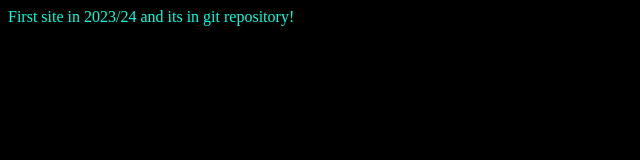
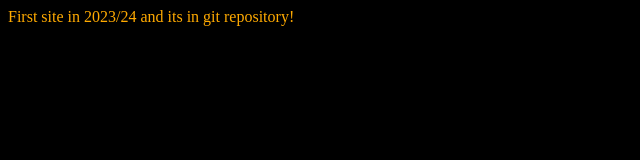
Before and after one commit to 11BSZ1/bot_feladat, a plain HTML site: page index.html in a window 1280 px wide. Shown: the whole page, without its empty margins (0-640 px from the left). Drawn offline with Linux system fonts and the light colour scheme.

Commit message:
Change body text color

```diff
--- a/assets/css/main.css
+++ b/assets/css/main.css
@@ -1,4 +1,4 @@
 body {
     background: #000000;
-color: #00ffdd;
+color: #ffaa00;
 }
```
